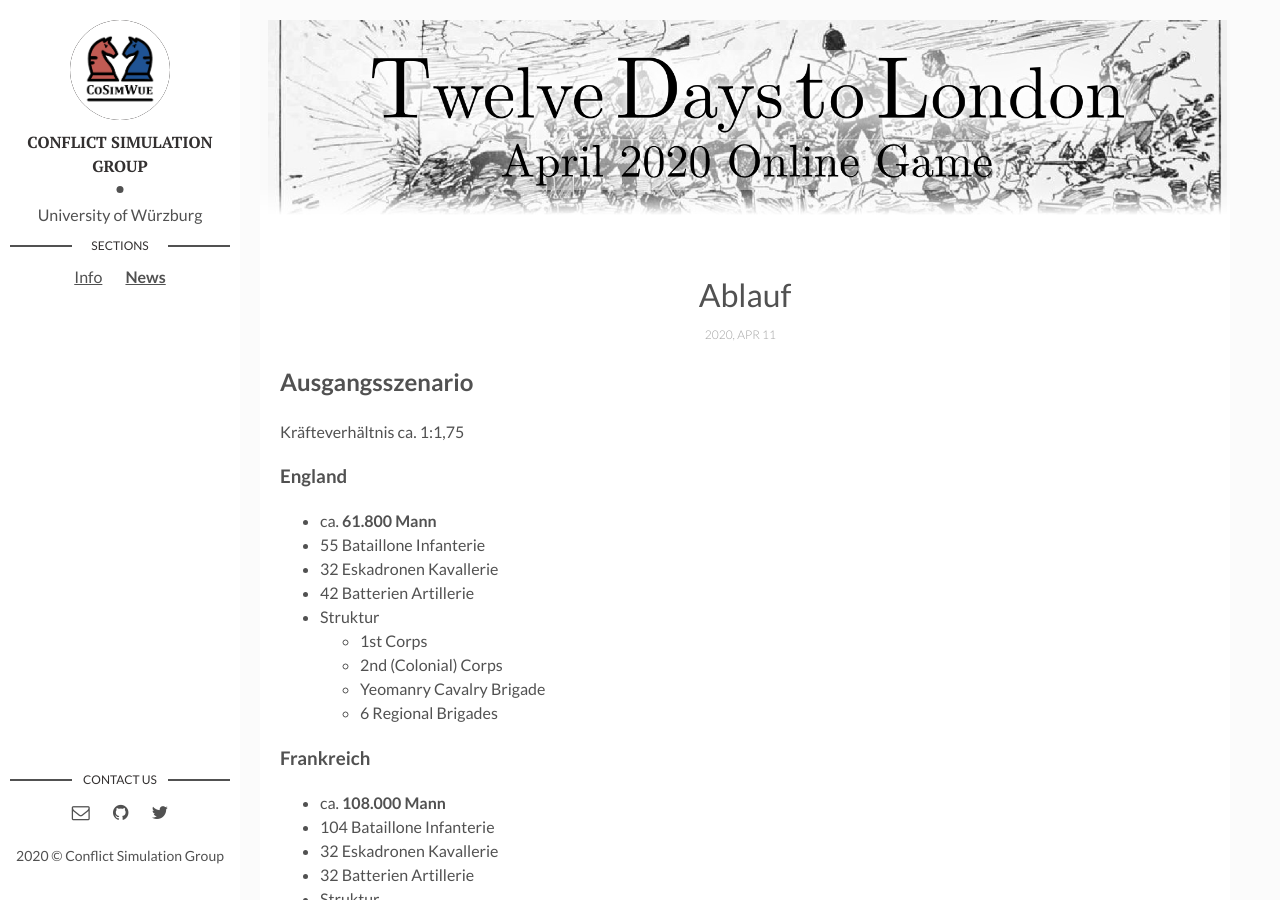
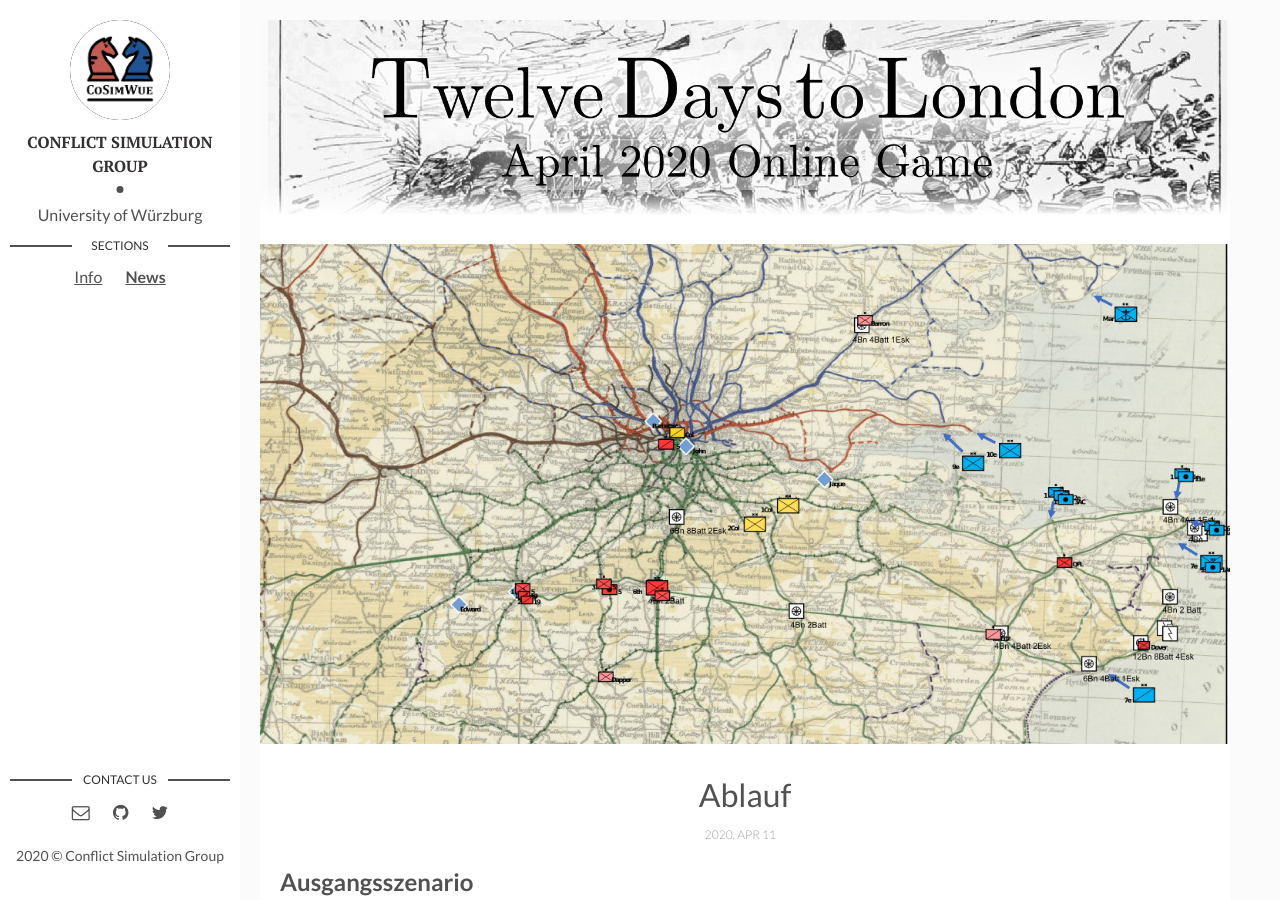
Before and after one commit to cosimwue/TDTL2020, a Jekyll site: the page built from _posts/2020-04-11-Bericht.markdown, in a window 1280 px wide and 900 px high. Built offline with Jekyll 4.4.1, drawn with Linux system fonts in a browser that asks for light colours.

Commit message:
fix pics

```diff
--- a/_posts/2020-03-25-intro.markdown
+++ b/_posts/2020-03-25-intro.markdown
@@ -3,7 +3,7 @@ layout: post
 title: Regeln und Hintergrund - Operatives Kriegsspiel wie im 19. Jahrhundert
 date: 2020-03-25 13:32:20 +0300
 description:
-img: # Add image post (optional)
+img: victorian_kriegsspielers.png # Add image post (optional)
 fig-caption: # Add figcaption (optional)
 tags:
 ---
--- a/_posts/2020-04-11-Bericht.markdown
+++ b/_posts/2020-04-11-Bericht.markdown
@@ -3,7 +3,7 @@ layout: post
 title: Ablauf
 date: 2020-04-11 13:32:20 +0300
 description:
-docs: map.jpg # Add image post (optional)
+img: map.jpg # Add image post (optional)
 fig-caption: # Add figcaption (optional)
 tags:
 ---
```
Also changed, not shown: 1 other file.
